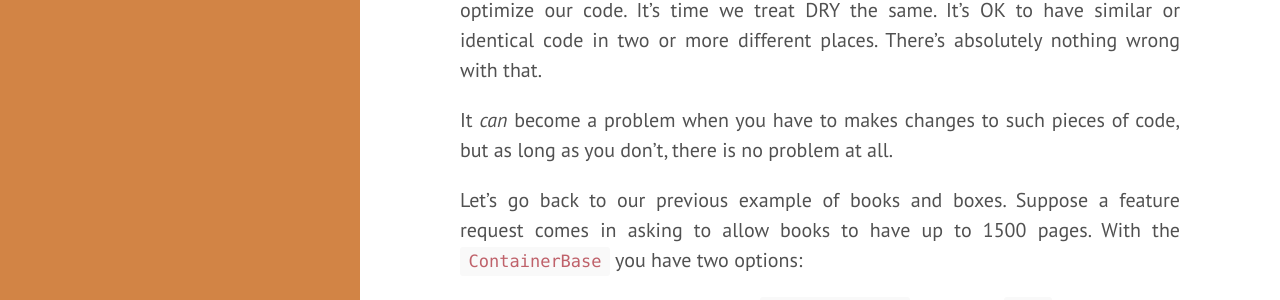
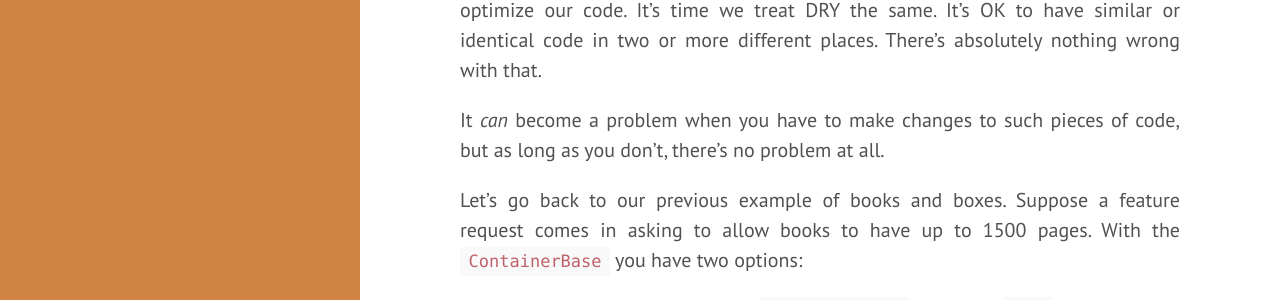
Before and after one commit to kristofclaes/kristofclaes.github.io, a Jekyll site: the page built from _posts/2016-06-12-dont-dehydrate-your-code.md, in a window 1280 px wide and 900 px high, scrolled down 2347 px. Shown: the part 153-453 px from the top of the window. Built offline with Jekyll 4.4.1, drawn with Linux system fonts in a browser that asks for light colours.

Commit message:
Fixed a little typo :beer: (#1)

```diff
--- a/_posts/2016-06-12-dont-dehydrate-your-code.md
+++ b/_posts/2016-06-12-dont-dehydrate-your-code.md
@@ -75,7 +75,7 @@ Books and boxes have nothing in common. They don't share any business rule. The
 
 Don't prematurely DRY up your code. We've all learned we shouldn't prematurely optimize our code. It's time we treat DRY the same. It's OK to have similar or identical code in two or more different places. There's absolutely nothing wrong with that.
 
-It _can_ become a problem when you have to makes changes to such pieces of code, but as long as you don't, there is no problem at all.
+It _can_ become a problem when you have to make changes to such pieces of code, but as long as you don't, there's no problem at all.
 
 Let's go back to our previous example of books and boxes. Suppose a feature request comes in asking to allow books to have up to 1500 pages. With the `ContainerBase` you have two options:
 
```
